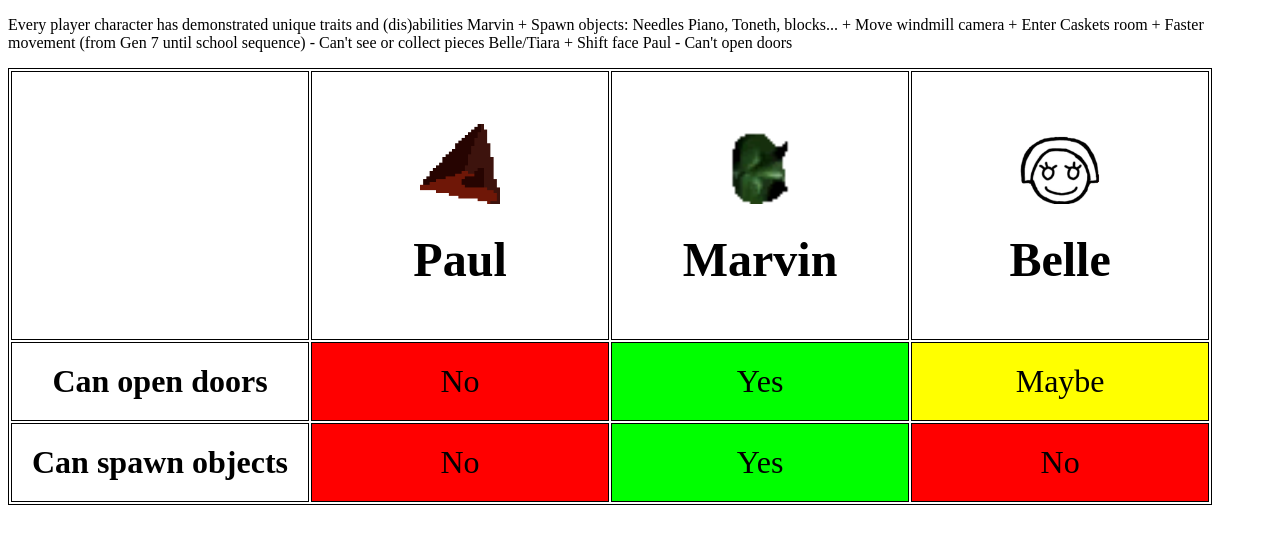
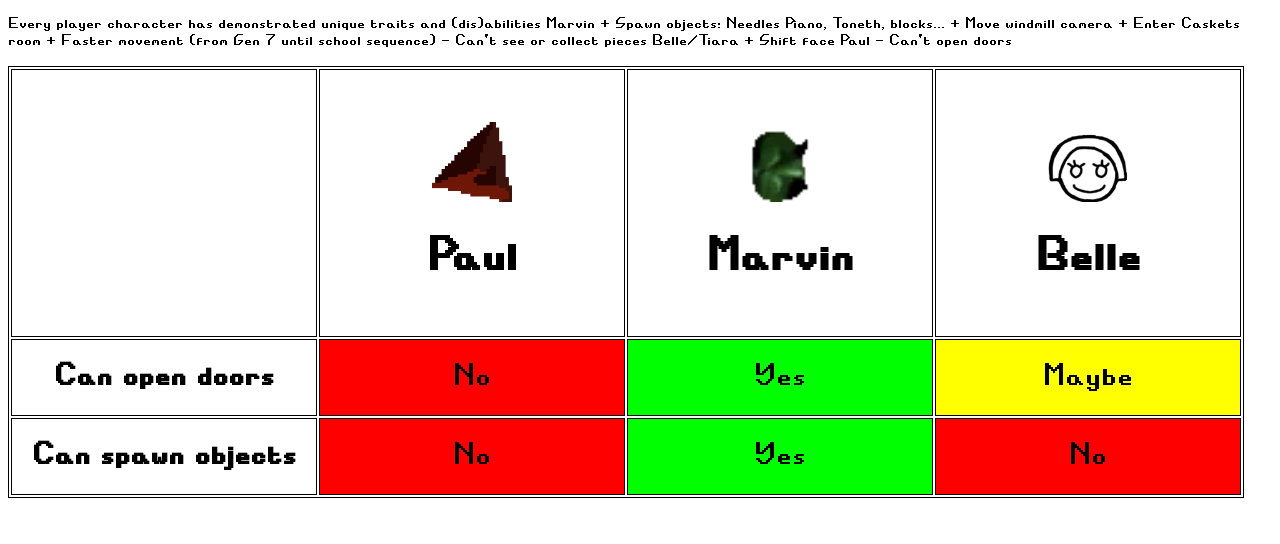
Before and after one commit to ByteNybbler/PetscopCharacterTraits, a plain HTML site: page index.html in a window 1280 px wide. Drawn offline with Linux system fonts and the light colour scheme.

Commit message:
Add @font-face rule for Petscop font

```diff
--- a/style.css
+++ b/style.css
@@ -1,3 +1,7 @@
+@font-face {
+	font-family: PetscopWide;
+	src: url(PetscopWide.ttf);
+}
 body {
 	font-family: PetscopWide;
 }
```
